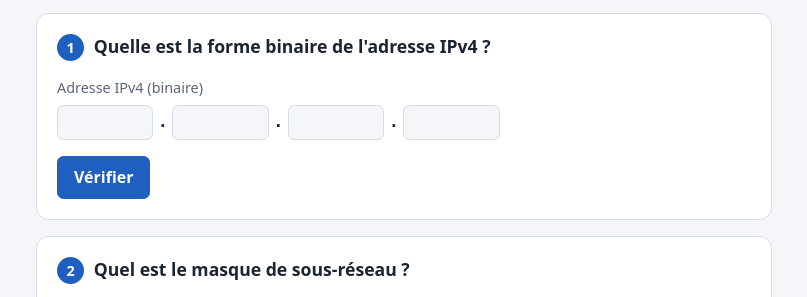
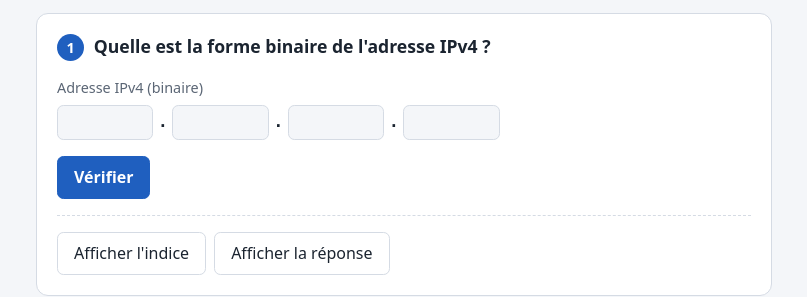
Before and after one commit to dhoedt/dream-online, a plain HTML site: page exercises/subnet.html in a window 1280 px wide. Shown: the part 424-721 px from the top of the page, without its empty margins (236-1043 px from the left). Drawn offline with Linux system fonts and the light colour scheme.

Commit message:
hint and answer buttons shown by default

```diff
--- a/exercises/subnet.html
+++ b/exercises/subnet.html
@@ -139,7 +139,7 @@
           <p class="feedback" role="status"></p>
         </div>
       </form>
-      <div class="help" hidden>
+      <div class="help">
         <div class="help-buttons">
           <button type="button" data-panel="hint" aria-expanded="false">${PANEL_LABELS.hint.show}</button>
           <button type="button" data-panel="answer" aria-expanded="false">${PANEL_LABELS.answer.show}</button>
@@ -233,7 +233,6 @@
     if (mismatchedFields.length > 0) {
       mismatchedFields.forEach((input) => setFieldWrong(input, true));
       setFeedback(section, '✗ Incorrect. Corrigez les champs signalés et réessayez, ou consultez l\'aide ci-dessous.', 'is-wrong');
-      section.querySelector('.help').hidden = false;
       return;
     }
 
```
